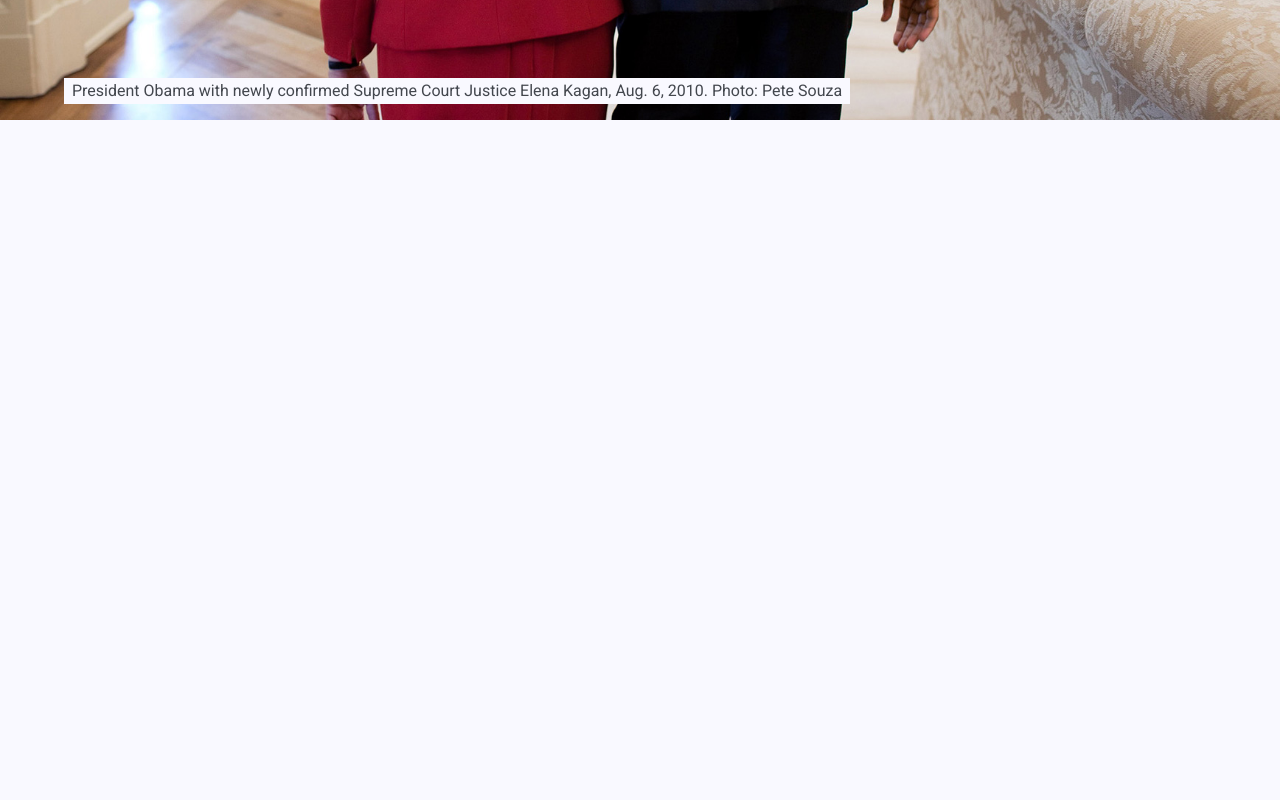
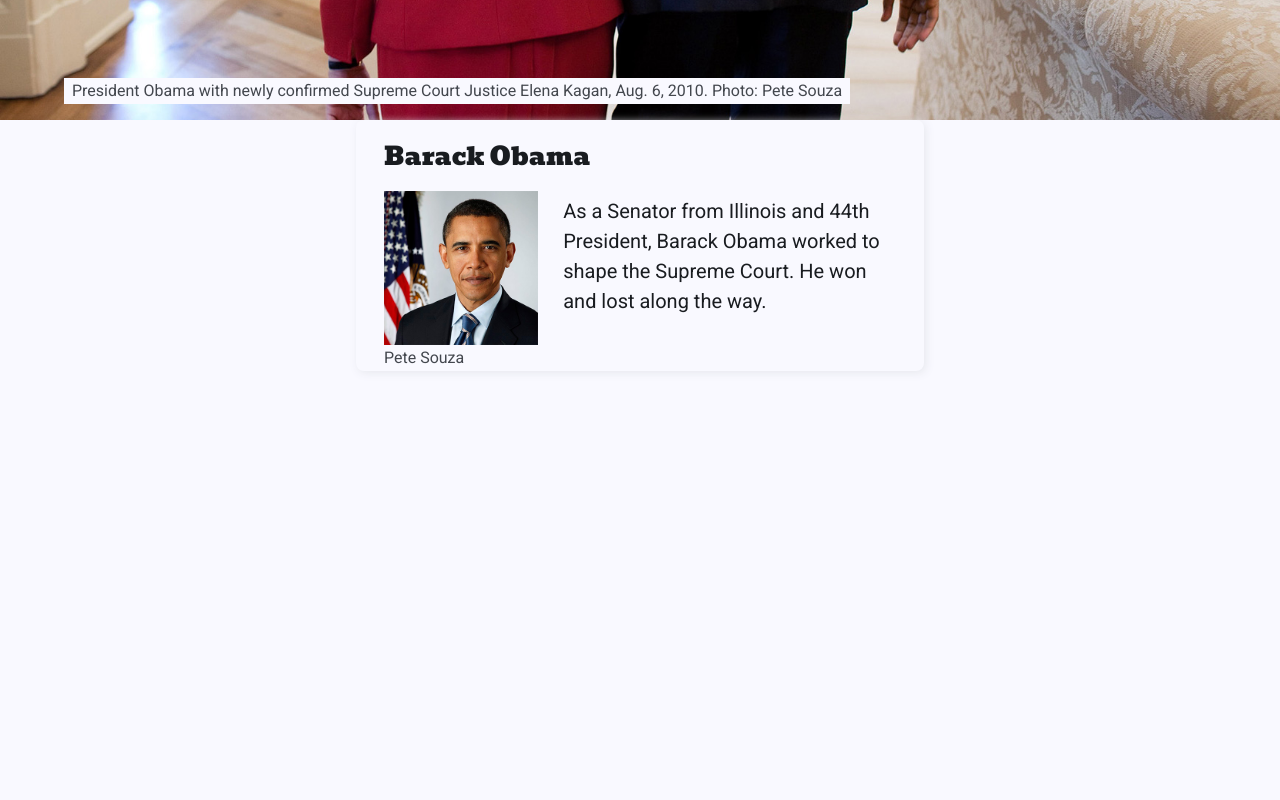
Before and after one commit to seankelliher/obama-scotus, a Vue app: page / in a window 1280 px wide. Shown: the part 680-1480 px from the top of the page. Built offline with nearby package versions, Linux system fonts and the light colour scheme.

Commit message:
Add first-of-type for section. Contnet appears immediately when user scrolls.

```diff
--- a/src/style.css
+++ b/src/style.css
@@ -90,7 +90,11 @@
     z-index: 1;
 }
 
-section:last-child {
+section:first-of-type {
+    margin-top: 0;
+}
+
+section:last-of-type {
     margin-bottom: 20vh;
 }
 
```
